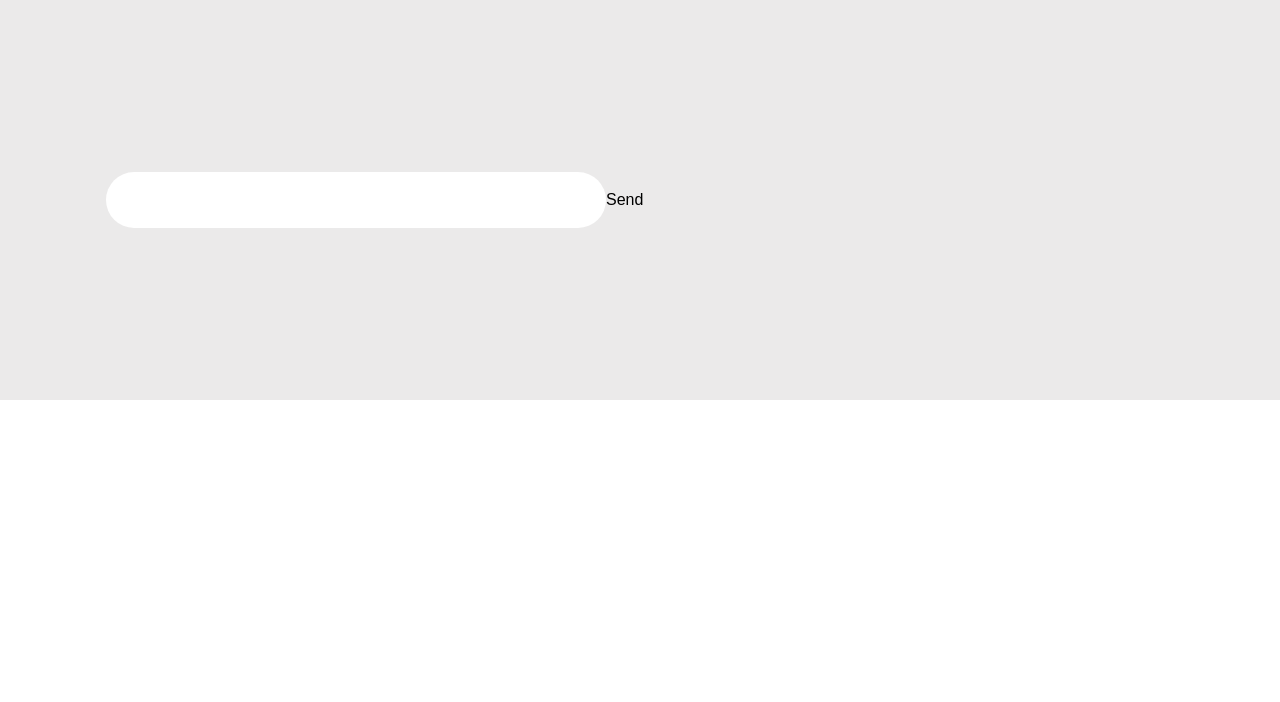
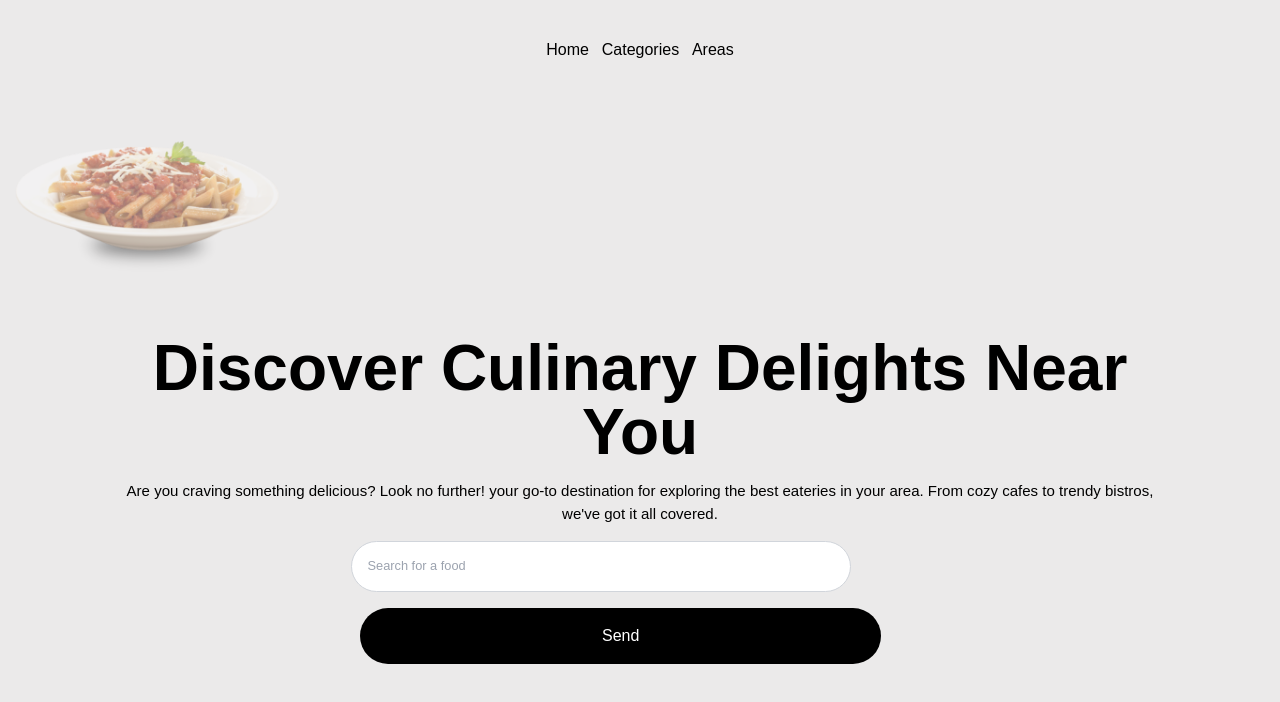
Before and after one commit to JohnnnGreat/FoodFinder, a Next.js app: page / in a window 1280 px wide. Shown: the top 702 px of the page. Built offline with nearby package versions, Linux system fonts and the light colour scheme.

Commit message:
worked on some pages

```diff
--- /dev/null
+++ b/src/layout/Header.js
@@ -0,0 +1,30 @@
+import Link from "next/link";
+import React from "react";
+
+const Header = () => {
+  return (
+    <div className="h-[100px] bg-[#ebeaea]">
+      <div className="max-w-[1100px] mx-auto flex justify-center h-full p-[1rem]">
+        <ul className="flex items-center justify-center gap-[.8rem]">
+          <li>
+            <Link href="/" className="hover:font-bold transition-all">
+              Home
+            </Link>
+          </li>
+          <li>
+            <Link className="hover:font-bold transition-all" href="/categories">
+              Categories
+            </Link>
+          </li>
+          <li>
+            <Link className="hover:font-bold transition-all" href="/areas">
+              Areas
+            </Link>
+          </li>
+        </ul>
+      </div>
+    </div>
+  );
+};
+
+export default Header;
--- a/src/pages/_app.js
+++ b/src/pages/_app.js
@@ -1,5 +1,11 @@
-import '@/styles/globals.css'
+import "@/styles/globals.css";
+import Header from "@/layout/Header";
 
 export default function App({ Component, pageProps }) {
-  return <Component {...pageProps} />
+  return (
+    <>
+      <Header />
+      <Component {...pageProps} />
+    </>
+  );
 }
--- /dev/null
+++ b/src/pages/category/[slug].js
@@ -0,0 +1,63 @@
+import React, { useEffect, useState } from "react";
+import { useRouter } from "next/router";
+import axios from "axios";
+import Link from "next/link";
+
+const Category = () => {
+  const router = useRouter();
+  const [data, setData] = useState([]);
+
+  const [catLen, setCatLen] = useState(0);
+  const cat = router?.query?.slug;
+
+  useEffect(() => {
+    (async function () {
+      const response = await axios.get(
+        `https://www.themealdb.com/api/json/v1/1/filter.php?c=${cat}`
+      );
+      const { data } = response;
+      const { meals } = data;
+      setCatLen(meals.length);
+      setData(meals);
+    })();
+  });
+  return (
+    <div className="h-[400px] bg-[#ebeaea]">
+      <div className="flex items-center max-w-[1100px] mx-auto p-[1rem] h-full">
+        <div>
+          <h1 className="text-[2.4rem] font-semibold">{cat} Category</h1>
+          <p className="text-[#272727]">{catLen} Items in this category</p>
+        </div>
+      </div>
+
+      <div className="max-w-[1100px] mx-auto p-[1rem]">
+        <div className="grid-f">
+          {data.map((item) => (
+            <div className="shadow-md p-[1rem] rounded-md">
+              <img
+                className="w-full h-[200px] object-cover rounded-md"
+                src={item.strMealThumb}
+              />
+              <h1
+                className=" mt-[1rem] font-semibold"
+                style={{
+                  lineHeight: "1",
+                }}
+              >
+                {item.strMeal}
+              </h1>
+              <Link
+                className="mt-[.8rem] bg-black text-white rounded-md block py-[.6rem] w-full text-center"
+                href={`/food/${item.idMeal}`}
+              >
+                View Food
+              </Link>
+            </div>
+          ))}
+        </div>
+      </div>
+    </div>
+  );
+};
+
+export default Category;
--- a/src/pages/food/[slug].js
+++ b/src/pages/food/[slug].js
@@ -57,10 +57,13 @@ const FoodItem = () => {
             ))}
           </div>
         </div>
-        <div className="flex gap-[1.12rem] mt-[1rem]">
-          <button className="bg-[#f8f8f8] py-[.5rem] px-[1.3rem] rounded-md border">
+        <div className="grid-d gap-[1.12rem] mt-[1rem]">
+          <Link
+            href={`/category/${data?.strCategory}`}
+            className="bg-[#f8f8f8] py-[.5rem] px-[1.3rem] rounded-md border"
+          >
             {data?.strCategory}
-          </button>
+          </Link>
           <button className="bg-[#f8f8f8] py-[.5rem] px-[1.3rem] rounded-md border">
             {data?.strArea}
           </button>
@@ -74,11 +77,11 @@ const FoodItem = () => {
             ))}
           </ul>
         </div>
-        <div className="flex gap-[1rem]">
+        <div className="grid-d">
           {keys.map(
             (item) =>
               data[item] && (
-                <p className="border-[1px] border-[#ebebeb] py-[.5rem] px-[1.5rem]">
+                <p className="border-[1px] border-[#ebebeb] py-[.5rem] px-[1.5rem] text-[.8rem]">
                   {data[item]}
                 </p>
               )
--- a/src/pages/index.js
+++ b/src/pages/index.js
@@ -2,6 +2,7 @@ import Image from "next/image";
 import { Inter } from "next/font/google";
 import { useState } from "react";
 import axios from "axios";
+import Pasta from "../../public/pasta.png";
 
 const inter = Inter({ subsets: ["latin"] });
 
@@ -27,17 +28,43 @@ export default function Home() {
   };
 
   return (
-    <div className="w-full bg-[#ebeaea] h-[400px]">
+    <div className="w-full bg-[#ebeaea] h-[100vh] relative">
+      <Image
+        src={Pasta}
+        className="absolute top-0 w-[300px] overflow-hidden opacity-50"
+      />
       <div className="max-w-[1100px] mx-auto flex items-center justify-center h-full">
-        <div className="w-full p-[1rem]">
+        <div className=" p-[1rem] ">
+          <h1
+            className="text-[2rem] md:text-[4rem] font-bold text-center"
+            style={{ lineHeight: "1" }}
+          >
+            Discover Culinary Delights Near You
+          </h1>
+          <p className="mt-[1rem] text-[.7rem] md:text-[.94rem] text-center">
+            Are you craving something delicious? Look no further! your go-to
+            destination for exploring the best eateries in your area. From cozy
+            cafes to trendy bistros, we've got it all covered.
+          </p>
+          <div className="flex justify-center mt-[1rem] ">
+            <div className="w-full md:w-max">
+              {" "}
               <input
                 type="text"
                 onChange={(e) => {
                   setSearchText(e.target.value);
                 }}
-            className="outline-none p-[1rem] w-[90%] sm:w-[500px] bg-white rounded-full"
+                placeholder="Search for a food"
+                className="placeholder:text-[.8rem] outline-none p-[.8rem] text-[.7rem] md:p-[1rem] w-[90%] sm:w-[500px] bg-white rounded-full border-[1px] border-gray-300"
               />
-          <button onClick={handleSearchResult}>Send</button>
+              <button
+                className="w-[90%] hover:bg-gray-950 mt-[1rem] p-[.8rem] md:p-[1rem] bg-black text-white md:ml-[.6rem] rounded-full hover:shadow-lg"
+                onClick={handleSearchResult}
+              >
+                Send
+              </button>
+            </div>
+          </div>
         </div>
       </div>
     </div>
--- a/src/pages/searchresult/[slug].js
+++ b/src/pages/searchresult/[slug].js
@@ -53,7 +53,10 @@ const SearchResult = () => {
       <div className="bg-[#ebeaea] h-[200px] p-[1rem]">
         <div className="max-w-[1100px] mx-auto flex items-center h-full">
           <div>
-            <h1 className="text-[3rem] font-semibold">
+            <h1
+              className="text-[3rem] font-semibold"
+              style={{ lineHeight: "1" }}
+            >
               Search Results for {text}
             </h1>
             <p className="text-gray-500">{length} results found</p>
@@ -105,13 +108,13 @@ const SearchResult = () => {
               </div>
             ))}
           </div>
-          <div>
+          <div className="border-l-[1px]">
             <h1 className="text-[2rem] text-center font-semibold">Category</h1>
-            <div className="mt-[1rem] flex flex-col items-center justify-center gap-[1rem] h-[100vh] relative top-0 overflow-y-scroll">
+            <div className="mt-[1rem] flex flex-col items-center justify-center gap-[1rem]  overflow-y-scroll">
               {categories.map((item) => (
                 <Link
-                  href={`/food/${item.idMeal}`}
-                  className="w-[80%] bg-[#ebeaea] flex items-center justify-evenly p-[.9rem] rounded-full"
+                  href={`/category/${item.strCategory}`}
+                  className="w-[80%] bg-[#ebeaea] flex items-center justify-evenly p-[.7rem] md:p-[.9rem] rounded-full"
                 >
                   <img
                     className="w-[50px] h-[50px] object-contain"
--- a/src/styles/globals.css
+++ b/src/styles/globals.css
@@ -29,6 +29,10 @@ body {
   .grid-f {
     grid-template-columns: 1fr !important;
   }
+
+  .grid-d {
+    grid-template-columns: repeat(2, 1fr);
+  }
 }
 
 .grid-f {
@@ -37,3 +41,9 @@ body {
   gap: 1rem;
   padding: 1rem;
 }
+
+.grid-d {
+  display: grid;
+  grid-template-columns: repeat(3, 1fr);
+  gap: 1rem;
+}
--- a/tailwind.config.js
+++ b/tailwind.config.js
@@ -1,18 +1,19 @@
 /** @type {import('tailwindcss').Config} */
 module.exports = {
   content: [
-    './src/pages/**/*.{js,ts,jsx,tsx,mdx}',
-    './src/components/**/*.{js,ts,jsx,tsx,mdx}',
-    './src/app/**/*.{js,ts,jsx,tsx,mdx}',
+    "./src/pages/**/*.{js,ts,jsx,tsx,mdx}",
+    "./src/components/**/*.{js,ts,jsx,tsx,mdx}",
+    "./src/app/**/*.{js,ts,jsx,tsx,mdx}",
+    "./src/layout/**/*.{js,ts,jsx,tsx,mdx}",
   ],
   theme: {
     extend: {
       backgroundImage: {
-        'gradient-radial': 'radial-gradient(var(--tw-gradient-stops))',
-        'gradient-conic':
-          'conic-gradient(from 180deg at 50% 50%, var(--tw-gradient-stops))',
+        "gradient-radial": "radial-gradient(var(--tw-gradient-stops))",
+        "gradient-conic":
+          "conic-gradient(from 180deg at 50% 50%, var(--tw-gradient-stops))",
       },
     },
   },
   plugins: [],
-}
+};
```
Also changed, not shown: public/pasta.png (added), src/catgory/[slug].js (deleted), src/pages/category.js (added). Lines whose indentation alone changed are shown as unchanged.
